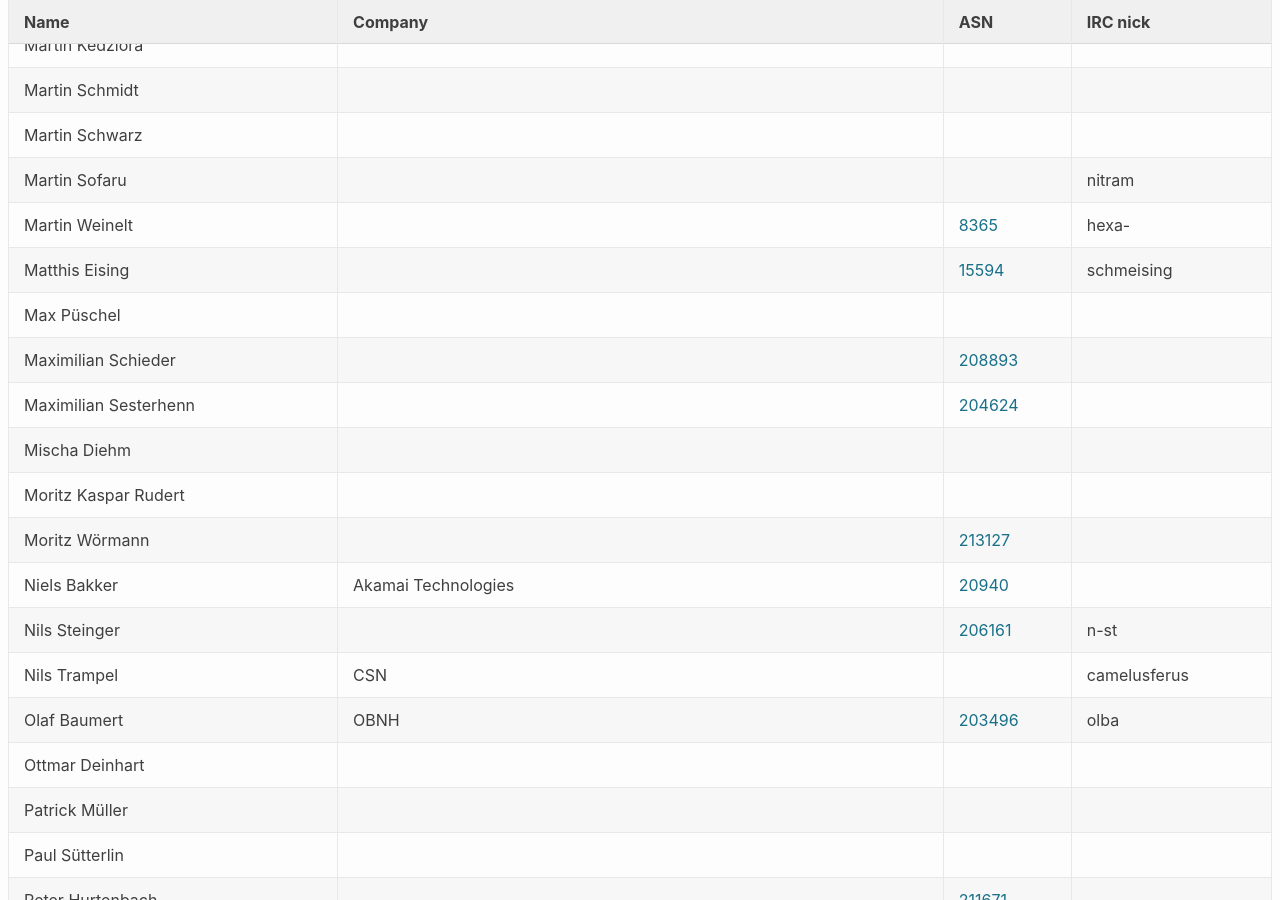
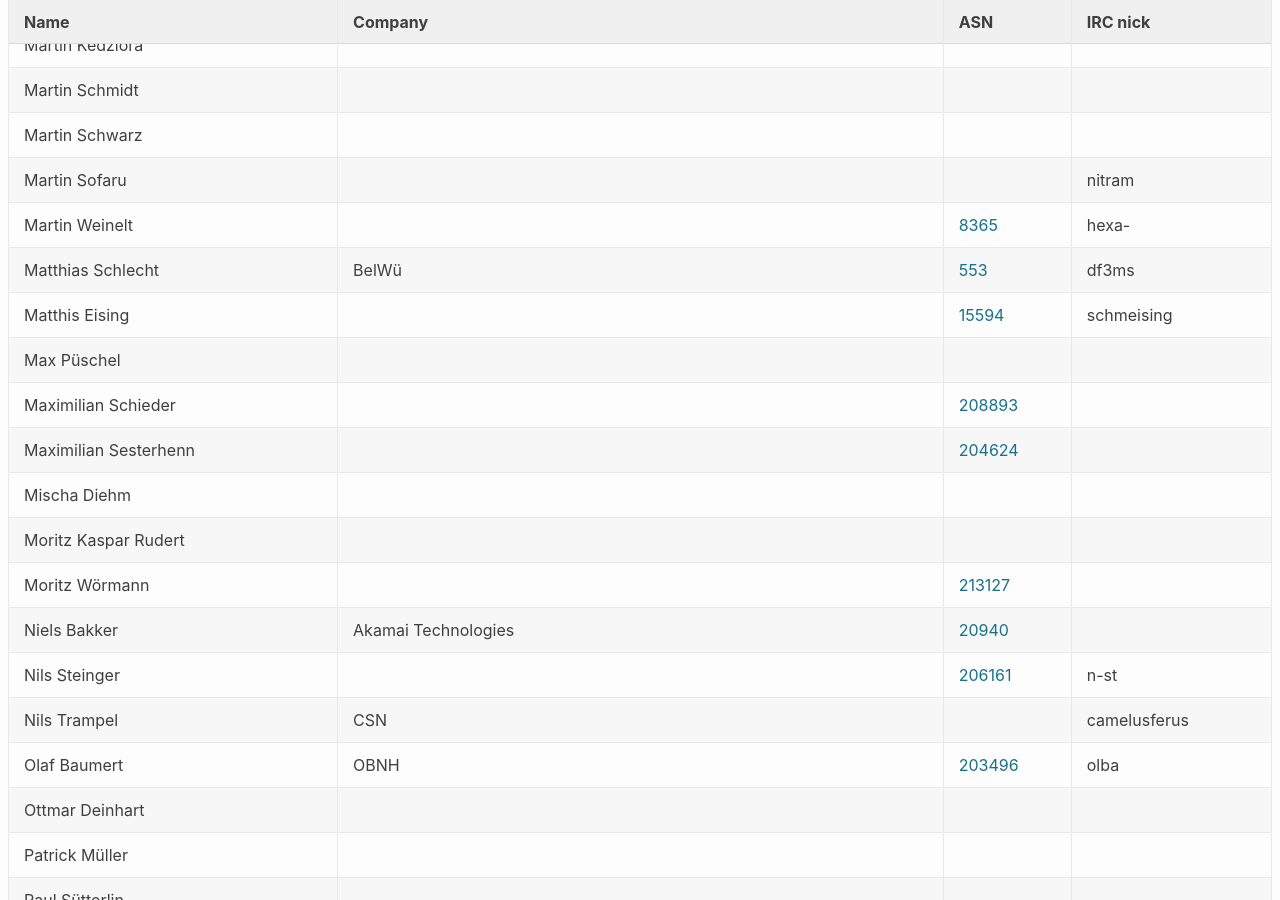
Before and after one commit to denog/pretix-attendeelist, a Jekyll site: the page built from denog14/index.md, in a window 1280 px wide and 900 px high, scrolled down 19554 px. Built offline with Jekyll 4.4.1, drawn with Linux system fonts in a browser that asks for light colours.

Commit message:
Latest data: Fri Nov 11 13:06:42 UTC 2022

```diff
--- a/_data/attendees_denog14_remote.json
+++ b/_data/attendees_denog14_remote.json
@@ -654,6 +654,12 @@
     "asn": "8365"
   },
   {
+    "name": "Matthias Schlecht",
+    "company": "BelWü",
+    "irc": "df3ms",
+    "asn": "553"
+  },
+  {
     "name": "Matthis Eising",
     "company": null,
     "irc": "schmeising",
@@ -963,13 +969,13 @@
     "name": "Thomas Grahnert",
     "company": null,
     "irc": null,
-    "asn": null
+    "asn": "3209"
   },
   {
     "name": "Thomas Grahnert",
     "company": null,
     "irc": null,
-    "asn": "3209"
+    "asn": null
   },
   {
     "name": "Thomas Kraft",
```
